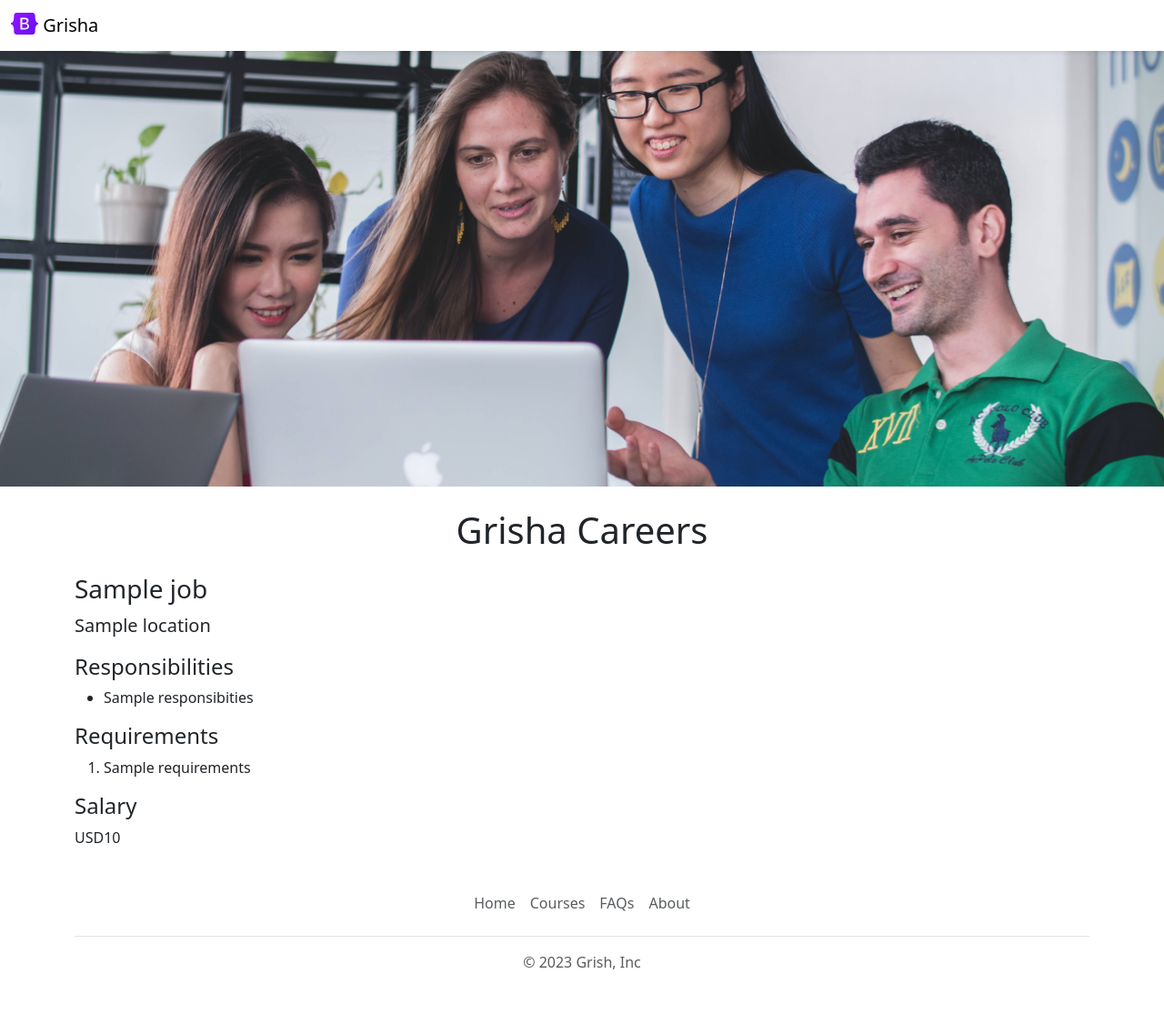
After one commit to MashaDel/Grisha-Careers-Website, a Flask app: template templates/jobpage.html in a window 1280 px wide. The commit adds this page. Shown: the whole page at 91% size. Run offline with Flask 3, Linux system fonts and the light colour scheme; the template is opened without the code that fills it: most values are stand-ins (such as "Sample title", 1, 10 or a date in 2020); parts of the project's set-up code (start-up, migrations or seed data) failed here and were passed over.

Commit message:
dynamic page for each job

```diff
--- a/app.py
+++ b/app.py
@@ -1,5 +1,5 @@
 from flask import Flask,render_template,jsonify
-from database import load_jobs_from_db
+from database import load_jobs_from_db,load_job_from_db
 
 
 app=Flask(__name__)
@@ -8,8 +8,8 @@ app=Flask(__name__)
 def hello_grisha():
   jobs=load_jobs_from_db()
   return render_template("home.html",
-                         jobs=jobs,
-                         company_name="Grisha")
+                         jobs=jobs)
+
 
 @app.route("/api/jobs")
 def list_jobs():
@@ -18,5 +18,17 @@ def list_jobs():
 
 
 
+@app.route("/job/<id>")
+def show_job(id):
+  job=load_job_from_db(id)
+
+  if not job:
+    return "Not Found", 404
+
+  return render_template("jobpage.html",
+                         job=job )
+
+
+
 if __name__ == "__main__":
   app.run(host="0.0.0.0",debug=True)
--- /dev/null
+++ b/templates/banner.html
@@ -0,0 +1,9 @@
+<style>
+  #banner{
+   height:490px;
+    width:100%;
+    object-fit:cover;
+    margin-bottom:16px;
+  }
+</style>
+<img class="img-fluid" id="banner" src="https://careers-website-for-grisha.mariadelen.repl.co/static/banner.jpg" >
--- /dev/null
+++ b/templates/bootstrap.html
@@ -0,0 +1,3 @@
+<meta charset="utf-8">
+    <meta name="viewport" content="width=device-width, initial-scale=1">
+    <link href="https://cdn.jsdelivr.net/npm/bootstrap@5.3.0-alpha1/dist/css/bootstrap.min.css" rel="stylesheet" integrity="sha384-GLhlTQ8iRABdZLl6O3oVMWSktQOp6b7In1Zl3/Jr59b6EGGoI1aFkw7cmDA6j6gD" crossorigin="anonymous">
--- a/templates/jobitem.html
+++ b/templates/jobitem.html
@@ -16,7 +16,9 @@
       {% endif %}
     </div>
   <div class="col-2 padding-right:16px">
-    <a href="mailto:marimare@inbox.ru?subject=Application%20for%20{{job['title']}}&body=My%20name%3A%20%3Cyour%20name%20here%3E%0D%0AMy%20Resume%20link%3A%3Cresume%20link%3E%0D%0AMy%20LinkedIn%20link%3A%3ClinkedIn%20link%3E"
+    <a href="/job/{{job['id']}}"
       type="button" class="btn btn-outline-primary float-right align-middle">Apply</a>
   </div>
 </div>
+
+<!-- mailto:marimare@inbox.ru?subject=Application%20for%20{{job['title']}}&body=My%20name%3A%20%3Cyour%20name%20here%3E%0D%0AMy%20Resume%20link%3A%3Cresume%20link%3E%0D%0AMy%20LinkedIn%20link%3A%3ClinkedIn%20link%3E -->
--- /dev/null
+++ b/templates/jobpage.html
@@ -0,0 +1,36 @@
+<!DOCTYPE html>
+<html>
+  <head>
+     <title>{{job['title']}} - Grisha Careers</title>
+      {% include 'bootstrap.html' %}
+  </head>
+
+  <body>
+    {% include "nav.html" %}
+    {% include 'banner.html' %}
+<!--     <img class="img-fluid" id="job" src="https://careers-website-for-grisha.mariadelen.repl.co/static/job.jpg" > -->
+    <div class="container">
+      <h1 class="text-center mt-2 mb-4">
+        Grisha Careers
+    </h1>
+    <h3 class="mb-2">{{job['title']}}</h3>
+    <p class="lead mt-0">{{job['location']}}</p>
+    <h4>Responsibilities</h4>
+      <ul>
+        {% for line in job['responsibities'].split('\n') %}
+        <li>{{line}}</li>
+        {% endfor %}
+      </ul>
+    <h4>Requirements</h4>
+      <ol>
+        {% for i in job['requirements'].split("\n") %}
+        <li>{{i}}</li>
+        {% endfor %}
+      </ol>
+    <h4>Salary</h4>
+    <p>{{job['currency']}}{{job['salary']}}</p>
+    </div>
+    {% include "footer.html" %}
+  </body>
+
+</html>
--- a/templates/nav.html
+++ b/templates/nav.html
@@ -1,6 +1,6 @@
 <nav class="navbar shadow-sm fixed-top bg-white">
   <div class="container-fluid">
-    <a class="navbar-brand" href="#">
+    <a class="navbar-brand" href="/">
       <img src="/static/logo.svg" alt="Logo" width="30" height="24" class="d-inline-block align-text-top">
       Grisha
     </a>
```
Also changed, not shown: database.py (+19 -1 lines), templates/home.html (+3 -16 lines), static/job.jpg (added).
